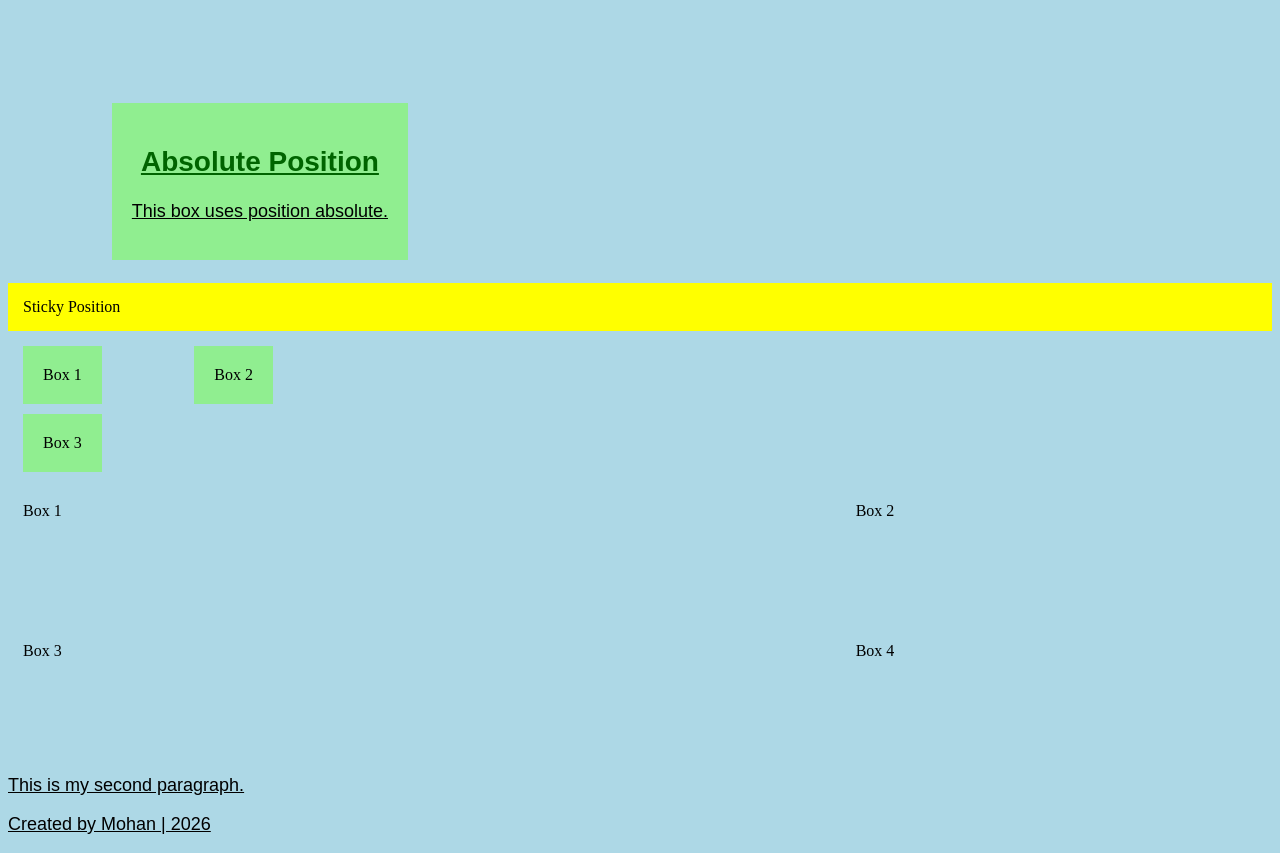
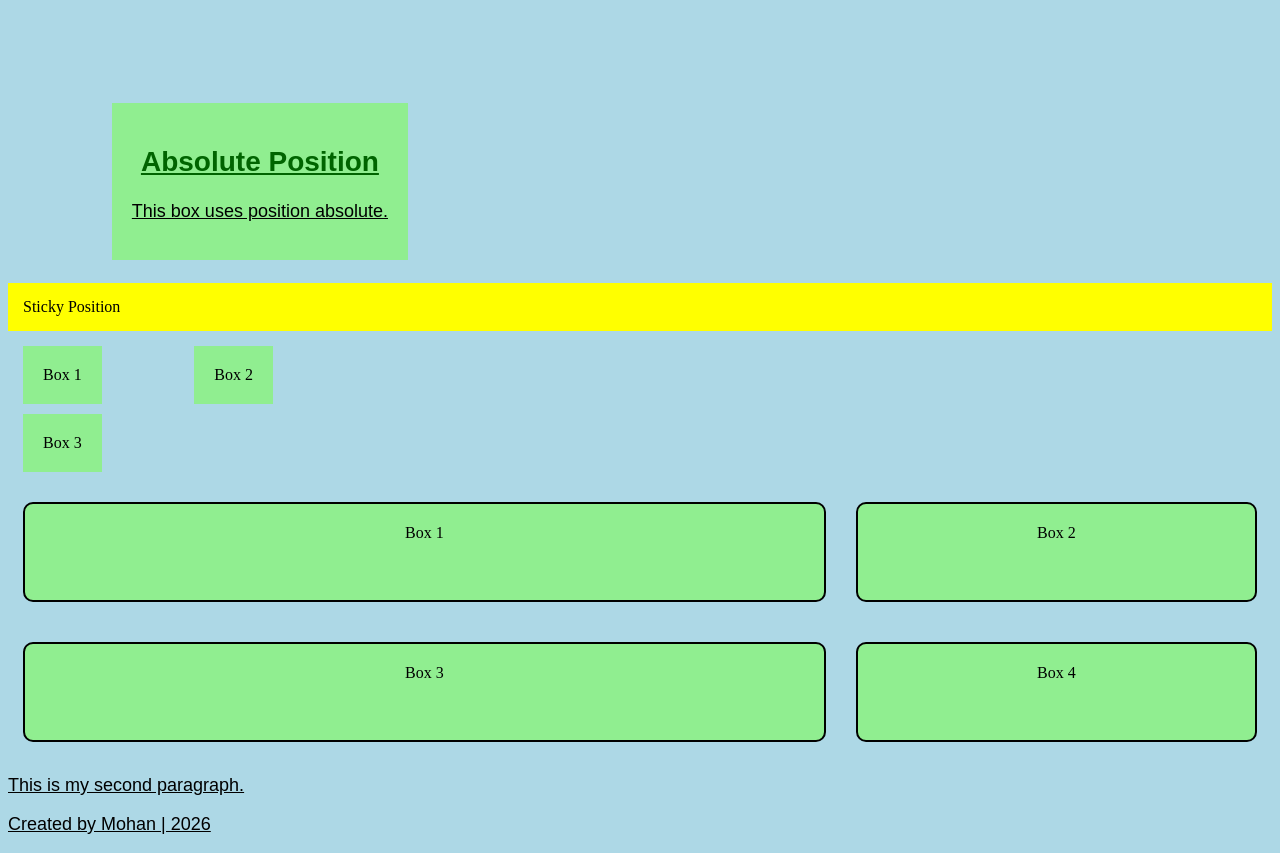
Before and after one commit to mohan-sai-krishna-0621/Web-Development, a plain HTML site: page 01-HTML/index.html in a window 1280 px wide. Shown: the part 2655-3508 px from the top of the page. Drawn offline with Linux system fonts and the light colour scheme.

Commit message:
Day 15 - CSS Grid Item Styling

```diff
--- a/02-CSS/style.css
+++ b/02-CSS/style.css
@@ -175,3 +175,11 @@ p {
     background-color: lightblue;
     padding: 15px;
 }
+
+.grid-container div {
+    border-radius: 10px;
+    background-color: lightgreen;
+    padding: 20px;
+    text-align: center;
+    border: 2px solid black;
+}
```
